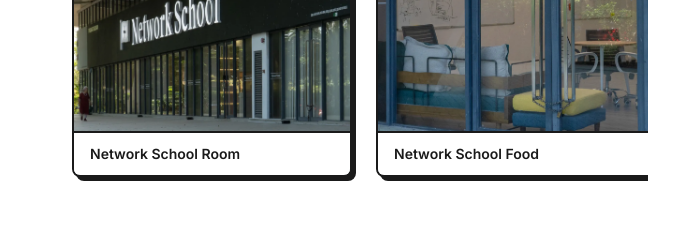
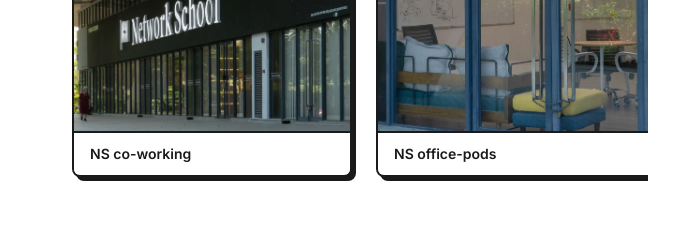
Before and after one commit to thronecloud/NSguide, a React (Vite) app in the folder ns-faq/: page / in a window 1280 px wide. Shown: the part 1160-1385 px from the top of the page, without its empty margins (292-987 px from the left). Built offline with nearby package versions, Linux system fonts and the light colour scheme; no server answers.

Commit message:
content: update alt text for first 3 carousel images

```diff
--- a/ns-faq/src/data/carouselData.js
+++ b/ns-faq/src/data/carouselData.js
@@ -1,7 +1,7 @@
 export const lifeAtNSImages = [
-    { src: '/images/life/-1x-1 (1).webp', alt: 'Network School Room' },
-    { src: '/images/life/-1x-1 (2).webp', alt: 'Network School Food' },
-    { src: '/images/life/-1x-1.webp', alt: 'Community at Network School' },
+    { src: '/images/life/-1x-1 (1).webp', alt: 'NS co-working' },
+    { src: '/images/life/-1x-1 (2).webp', alt: 'NS office-pods' },
+    { src: '/images/life/-1x-1.webp', alt: 'NS entrance' },
     { src: '/images/life/1_27iYIVEN_2o6HCdO9vLr1A.webp', alt: 'Learning at Network School' },
     { src: '/images/life/1_6WVQlUXeRnsg8MXT4mlPMw.webp', alt: 'Network School Gym' },
     { src: '/images/life/1_jGwa6GDK4uoFJxPfN--hsw.webp', alt: 'Network School Room' },
```
